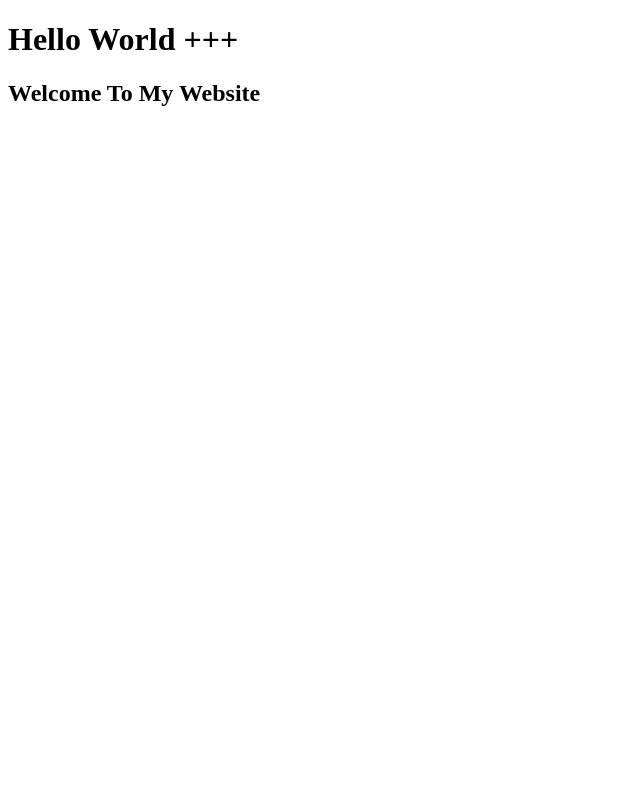
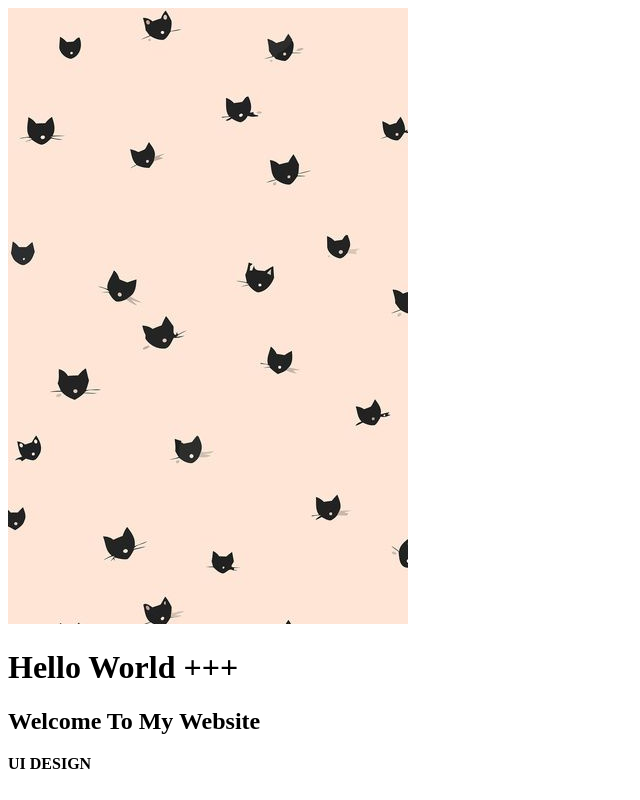
Before and after one commit to ZomOo13/Testgit, a plain HTML site: page index.html in a window 1280 px wide. Shown: the whole page, without its empty margins (0-640 px from the left). Drawn offline with Linux system fonts and the light colour scheme.

Commit message:
Test UI Design

```diff
--- a/index.html
+++ b/index.html
@@ -4,6 +4,8 @@
     <title>Test for GITHUB MINI COURSE</title>
 </head>
 <body>
+    <img src="3b7ebda376606b6e20437265aa5fb5a6.jpg"/>
     <h1>Hello World +++</h1>
     <h2>Welcome To My Website</h2>
+    <b>UI DESIGN</b>
 </body>
```
